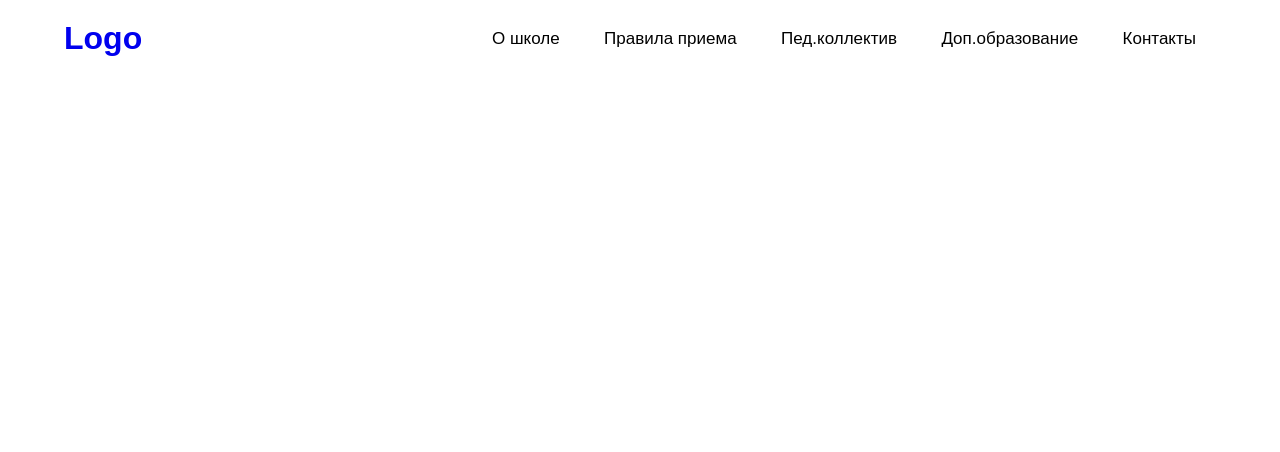
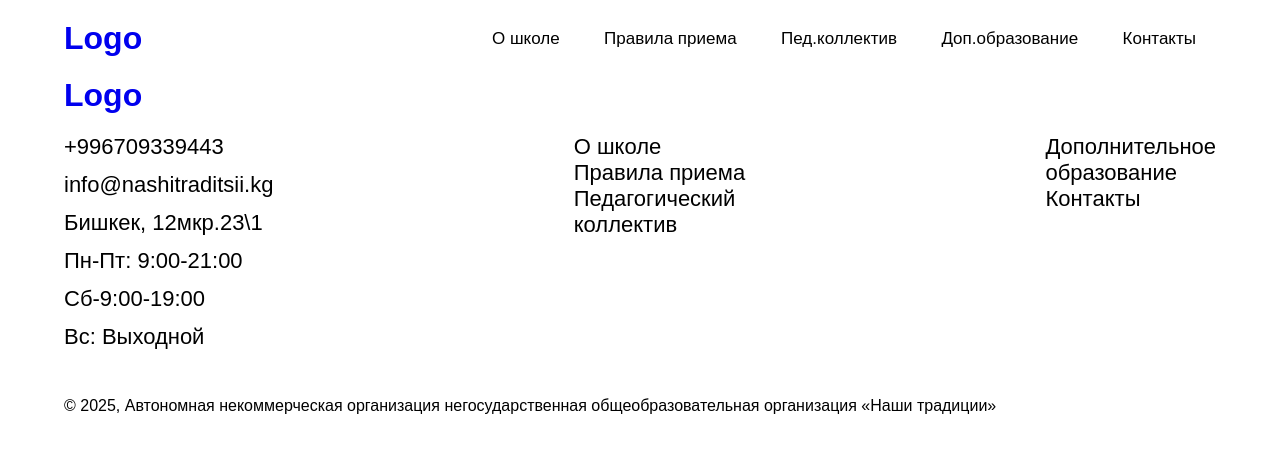
Before and after one commit to syimykDev00/school, a React (Create React App) app: page /contact in a window 1280 px wide. Shown: the top 452 px of the page. Built offline with nearby package versions, Linux system fonts and the light colour scheme.

Commit message:
адаптация футера

```diff
--- a/src/App.js
+++ b/src/App.js
@@ -21,7 +21,7 @@ const App = () => {
                 <Route path={'/additional-education'} element={<AdditionalEducation/>}/>
                 <Route path={'/contact'} element={<Contact/>}/>
             </Routes>
-            {/*<Footer/>*/}
+            <Footer/>
         </>
     );
 };
--- a/src/components/footer/footer.jsx
+++ b/src/components/footer/footer.jsx
@@ -7,10 +7,26 @@ const FooterId = styled.footer`
     padding: 0 0 20px 0;
 `;
 
+const FooterClass = styled.div`
+    @media (max-width: 768px) {
+        display: flex;
+        flex-direction: column;
+        align-items: center;
+        text-align: center;
+    }
+`;
+
 const FooterGeneral = styled.div`
     display: flex;
     justify-content: space-between;
     align-items: start;
+    padding: 20px 0 0 0;
+    @media (max-width: 768px) {
+        display: flex;
+        flex-direction: column;
+        align-items: center;
+        text-align: center;
+    }
 `;
 
 const FooterTextTitle = styled.h2`
@@ -19,11 +35,20 @@ const FooterTextTitle = styled.h2`
     font-size: 22px;
     color: #000000;
     padding: 0 0 12px;
+    @media (max-width: 768px) {
+        font-size: 20px;
+    }
+    @media (max-width: 400px) {
+        font-size: 18px;
+    }
 `;
 
 const FooterNavbar = styled.nav`
     display: flex;
     flex-direction: column;
+    @media (max-width: 768px) {
+        padding: 10px 0;
+    }
 `;
 
 const FooterLink = styled.a`
@@ -37,6 +62,12 @@ const FooterLink = styled.a`
         text-decoration: underline;
         color: royalblue;
     }
+    @media (max-width: 768px) {
+        font-size: 20px;
+    }
+    @media (max-width: 400px) {
+        font-size: 18px;
+    }
 `;
 
 const FooterDescription = styled.p`
@@ -45,13 +76,19 @@ const FooterDescription = styled.p`
     font-weight: 500;
     font-size: 16px;
     padding: 35px 0 0 0;
+    @media (max-width: 1024px) {
+        width: 90%;
+    }
+    @media (max-width: 768px) {
+        padding: 25px 0 0 0;
+    }
 `;
 
 const Footer = () => {
     return (
         <FooterId id="footer">
             <Container className="container">
-                <div className="footer">
+                <FooterClass className="footer">
                     <NavLink to={'/'}>
                         <h1>Logo</h1>
                     </NavLink>
@@ -75,7 +112,7 @@ const Footer = () => {
                         </FooterNavbar>
                     </FooterGeneral>
                     <FooterDescription>© 2025, Автономная некоммерческая организация негосударственная общеобразовательная организация «Наши традиции»</FooterDescription>
-                </div>
+                </FooterClass>
             </Container>
         </FooterId>
     );
```
